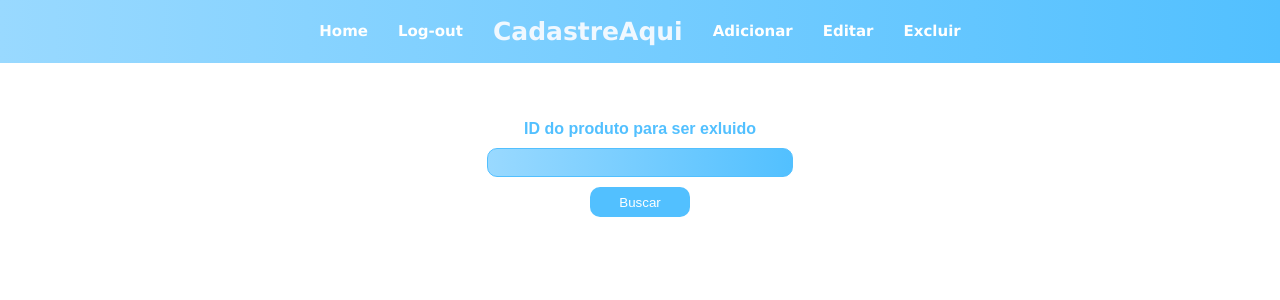
After one commit to GabigolDEVPY/HTML-CSS-ETC, a Flask app: template PROJETOS-1/app/templates/delete.html in a window 1280 px wide. The commit adds this page. Shown: the top 300 px of the page. Run offline with Flask 3, Linux system fonts and the light colour scheme; the template is opened without the code that fills it, so the values that code supplies are empty.

Commit message:
add files

```diff
--- a/PROJETOS-1/app/static/style-add.css
+++ b/PROJETOS-1/app/static/style-add.css
@@ -45,22 +45,22 @@
     margin-top: 20px;
     font-family: Arial, Helvetica, sans-serif;
     font-weight: bold;
-    color: #a18cd1;
+    color: #52c0ff;
 }
 
 .linha input {
     border-radius: 10px;
     height: 25px;
     width: 300px;
-    border: 1px solid #a18cd1;
-    background: linear-gradient(to right, #f9d5ec, #a18cd1)
+    border: 1px solid #52c0ff;
+    background: linear-gradient(to right, #99d9ff, #52c0ff)
 }
 
 .linha select {
     border-radius: 10px;
-    background: linear-gradient(to right, #f9d5ec, #a18cd1);
+    background: linear-gradient(to right, #99d9ff, #52c0ff);
     height: 30px;
-    color: #a18cd1;
+    color: #52c0ff;
 }
 
 .btn {
@@ -76,7 +76,7 @@
 }
 
 .btn button {
-    background-color: #7d46ff;
+    background-color: #52c0ff;
     border-radius: 10px;
     border: none;
     height: 35px;
@@ -87,7 +87,7 @@
 }
 
 .btn button:hover{
-    background-color: #621fff;
+    background-color: #2fb3ff;
 }
 
 #descricao {
@@ -100,9 +100,9 @@
 
 
 .linha textarea {
-    background: linear-gradient(to right, #f9d5ec, #a18cd1);
+    background: linear-gradient(to right, #99d9ff, #52c0ff);
     border-radius: 10px;
-    border: 1px solid #a18cd1;
+    border: 1px solid #52c0ff;
 }
 
 .linha-edit-form .linha form{
@@ -111,13 +111,13 @@
     margin-top: 20px;
     font-family: Arial, Helvetica, sans-serif;
     font-weight: bold;
-    color: #a18cd1;
+    color: #52c0ff;
     align-items: center;
     gap: 10px;
 }
 
 .linha-edit-form .linha button{
-    background-color: #7d46ff;
+    background-color: #52c0ff;
     height: 30px;
     width: 100px;
     border: none;
@@ -126,7 +126,7 @@
 }
 
 .linha-edit-form .linha button:hover{
-    background-color: #621fff;
+    background-color: #17aaff;
 }
 
 #alert {
--- a/PROJETOS-1/app/static/style-home.css
+++ b/PROJETOS-1/app/static/style-home.css
@@ -13,7 +13,7 @@ body {
     align-items: center;
     justify-content: center;
     color: aliceblue;
-    background: linear-gradient(to right, #f9d5ec, #a18cd1);
+    background: linear-gradient(to right, #99d9ff, #52c0ff);
     font-family:'Lucida Sans', 'Lucida Sans Regular', 'Lucida Grande', 'Lucida Sans Unicode', Geneva, Verdana, sans-serif;
     font-size: 10px;
     gap: 30px;
@@ -34,7 +34,7 @@ body {
 }
 
 .display-products {
-    background: linear-gradient(to right, #f9d5ec, #a18cd1);
+    background: linear-gradient(to right, #99d9ff, #52c0ff);
     margin-top: 10px;
     display: grid;
     grid-template-columns: repeat(3, 1fr);
@@ -53,7 +53,7 @@ body {
     margin: 25px;
     font-size: 30px;
     font-weight: bold;
-    color: #a18cd1;
+    color: #52c0ff;
 }
 
 
@@ -68,7 +68,7 @@ body {
     margin: 35px;
     justify-content:flex-start;
     width: 260px;
-    color: #a18cd1;
+    color: #52c0ff;
     box-shadow: 0px 0px 10px rgba(0, 0, 0, 0.4);
     transition: transform 0.3s ease;
     cursor: pointer;
@@ -83,7 +83,7 @@ body {
     margin-top: 5px;
     border-radius: 10px;
     align-items: center;
-    border: 4px solid #a18cd1;
+    border: 4px solid #52c0ff;
     display: flex;
     flex-direction: column;
     justify-content: center;
--- /dev/null
+++ b/PROJETOS-1/app/templates/delete.html
@@ -0,0 +1,32 @@
+<!DOCTYPE html>
+<html lang="en">
+<head>
+    <meta charset="UTF-8">
+    <meta name="viewport" content="width=device-width, initial-scale=1.0">
+    <link rel="stylesheet" href="../static/style-home.css">
+    <link rel="stylesheet" href="../static/style-add.css">
+    <title>Excluir</title>
+</head>
+<body>
+    <header class="header">
+        <a href="{{ url_for('home.retornar_home')}}"><h2>Home</h2></a>
+        <a href="{{ url_for('login.return_login')}}"><h2>Log-out</h2></a>
+        <h1 style="font-size: 25px;">CadastreAqui</h1>
+        <a href="{{ url_for('add.return_add')}}"><h2>Adicionar</h2></a>
+        <a href="{{ url_for('edit.return_edit')}}"><h2>Editar</h2></a>
+        <a><h2>Excluir</h2></a>
+    </header>
+    <div class="linha-edit-form">
+        <div class="linha">
+            <form action="{{ url_for('edit.return_product')}}" method="GET">
+                <label for="Name">ID do produto para ser exluido</label>
+                <input type="text" name="id" maxlength="50" required>
+                {% if error %}
+                    <p style="color: red;">Produto não encontrado</p>
+                {% endif %}
+                <button style="color: white;" type="submit">Buscar</button>
+            </form>
+        </div>
+    </div>
+</body>
+</html>
```
Also changed, not shown: PROJETOS-1/app/routes/edit.py (+6 -1 lines), PROJETOS-1/app/static/style-login.css (+7 -7 lines), PROJETOS-1/app/static/style-register.css (+5 -5 lines), PROJETOS-1/app/static/teste.html (deleted, +0 -43 lines), PROJETOS-1/app/templates/edit.html (+7 -6 lines).
